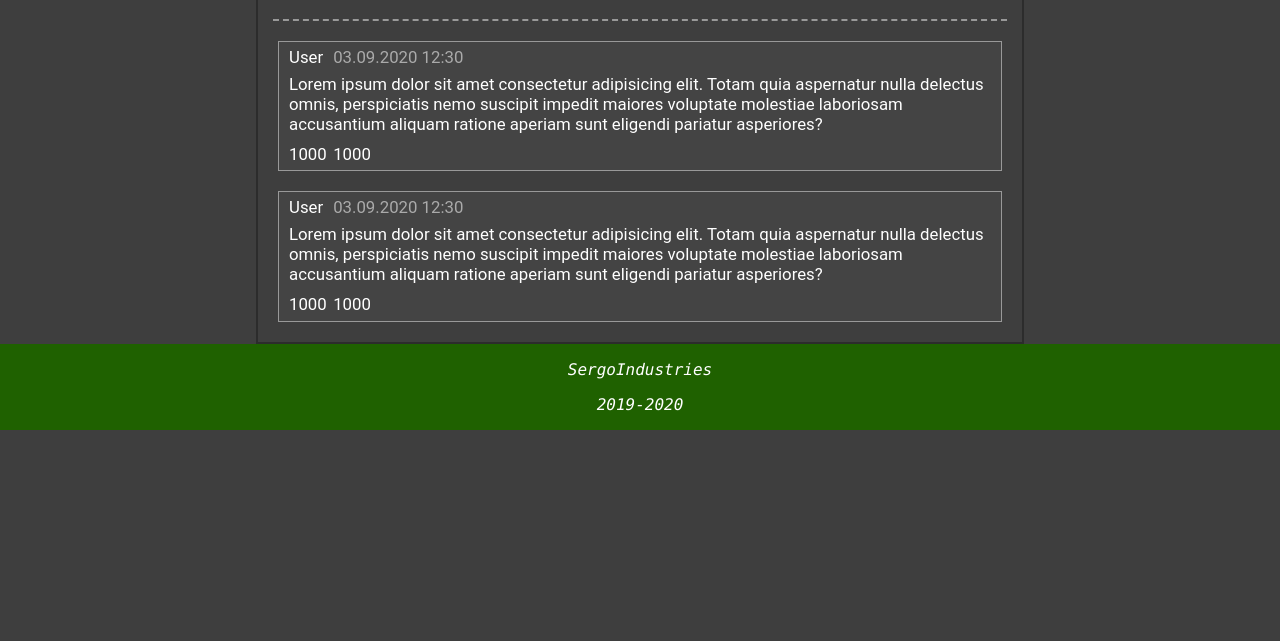
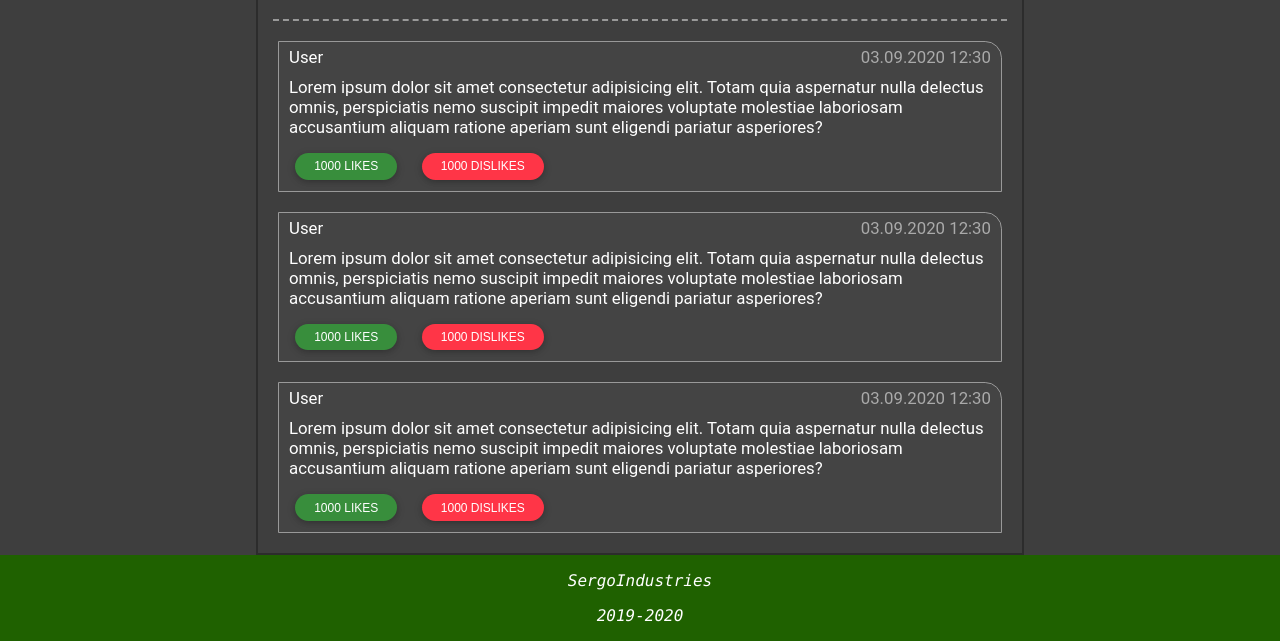
Before and after one commit to Cet500/MGS, a PHP site: page /article.html in a window 1280 px wide. Shown: the part 2417-3058 px from the top of the page. Before the commit the page ends 2847 px from the top, so only its background shows below. Run offline with PHP 8.4, Linux system fonts and the light colour scheme.

Commit message:
update comment template

```diff
--- a/template/article.html
+++ b/template/article.html
@@ -178,12 +178,10 @@
 						Lorem ipsum dolor sit amet consectetur adipisicing elit. Totam quia aspernatur nulla delectus omnis, perspiciatis nemo suscipit impedit maiores voluptate molestiae laboriosam accusantium aliquam ratione aperiam sunt eligendi pariatur asperiores?
 					</div>
 
-					<div class="article__comment-likes">
-						1000
-					</div>
+					<div class="article__comment-carma">
+						<button class="btn btn-mc btn-rounded btn-dark-green article__comment-likes">1000 likes</button>
 
-					<div class="article__comment-dislikes">
-						1000
+						<button class="btn btn-mc btn-rounded btn-danger article__comment-dislikes">1000 dislikes</button>
 					</div>
 				</div>
 
@@ -200,12 +198,30 @@
 						Lorem ipsum dolor sit amet consectetur adipisicing elit. Totam quia aspernatur nulla delectus omnis, perspiciatis nemo suscipit impedit maiores voluptate molestiae laboriosam accusantium aliquam ratione aperiam sunt eligendi pariatur asperiores?
 					</div>
 
-					<div class="article__comment-likes">
-						1000
+					<div class="article__comment-carma">
+						<button class="btn btn-mc btn-rounded btn-dark-green article__comment-likes">1000 likes</button>
+
+						<button class="btn btn-mc btn-rounded btn-danger article__comment-dislikes">1000 dislikes</button>
+					</div>
+				</div>
+
+				<div class="article__main-comment">
+					<div class="article__comment-name">
+						User
 					</div>
 
-					<div class="article__comment-dislikes">
-						1000
+					<div class="article__comment-time">
+						03.09.2020 12:30
+					</div>
+
+					<div class="article__comment-text">
+						Lorem ipsum dolor sit amet consectetur adipisicing elit. Totam quia aspernatur nulla delectus omnis, perspiciatis nemo suscipit impedit maiores voluptate molestiae laboriosam accusantium aliquam ratione aperiam sunt eligendi pariatur asperiores?
+					</div>
+
+					<div class="article__comment-carma">
+						<button class="btn btn-mc btn-rounded btn-dark-green article__comment-likes">1000 likes</button>
+
+						<button class="btn btn-mc btn-rounded btn-danger article__comment-dislikes">1000 dislikes</button>
 					</div>
 				</div>
 			</section>
--- a/template/css/article.css
+++ b/template/css/article.css
@@ -68,25 +68,26 @@
 }
 .article__main-comment{
 	display: grid;
-	grid-template-areas: 'com_name  com_time     none1'
-						 'com_text  com_text     com_text'
-						 'com_likes com_dislikes none2';
+	grid-template-areas: 'com_name  com_name  com_time'
+						 'com_text  com_text  com_text'
+						 'com_carma com_carma none2';
 	grid-template-columns: auto auto auto;
-	grid-template-rows: 1em auto 1em;
+	grid-template-rows: auto auto auto;
 
-	padding: 5px 10px 10px 10px;
+	padding: 5px 10px 5px 10px;
 	margin: 5px 20px 20px;
+	border-top-right-radius: 1em;
 
 	border: 1px solid #999999;
 	background: #444444;
 }
 .article__comment-name{
 	grid-area: com_name;
-
-	margin-right: 10px;
 }
 .article__comment-time{
 	grid-area: com_time;
+
+	text-align: right;
 
 	color: #aaaaaa;
 }
@@ -96,9 +97,12 @@
 	margin-top: 10px;
 	margin-bottom: 10px;
 }
+.article__comment-carma{
+	grid-area: com_carma;
+}
 .article__comment-likes{
-	grid-area: com_likes;
+	margin-right: 10px;
 }
 .article__comment-dislikes{
-	grid-area: com_dislikes;
+	margin-left: 10px;
 }
--- a/template/css/global-libs.css
+++ b/template/css/global-libs.css
@@ -130,6 +130,45 @@
 	box-shadow: 0 5px 11px 0 rgba(0, 0, 0, 0.18), 0 4px 15px 0 rgba(0, 0, 0, 0.15)
 }
 
+.btn-danger {
+	color: #fff;
+	background-color: #ff3547
+}
+.btn-danger:hover {
+	color: #fff;
+	background-color: #ff4f5e !important
+}
+.btn-danger:focus,
+.btn-danger.focus {
+	-webkit-box-shadow: 0 5px 11px 0 rgba(0, 0, 0, 0.18), 0 4px 15px 0 rgba(0, 0, 0, 0.15);
+	box-shadow: 0 5px 11px 0 rgba(0, 0, 0, 0.18), 0 4px 15px 0 rgba(0, 0, 0, 0.15)
+}
+.btn-danger:focus,
+.btn-danger:active,
+.btn-danger.active {
+	background-color: #ce0012
+}
+.btn-danger.dropdown-toggle {
+	background-color: #ff3547 !important
+}
+.btn-danger.dropdown-toggle:hover,
+.btn-danger.dropdown-toggle:focus {
+	background-color: #ff4f5e !important
+}
+.btn-danger:not([disabled]):not(.disabled):active,
+.btn-danger:not([disabled]):not(.disabled).active,
+.show>.btn-danger.dropdown-toggle {
+	background-color: #ce0012 !important;
+	-webkit-box-shadow: 0 5px 11px 0 rgba(0, 0, 0, 0.18), 0 4px 15px 0 rgba(0, 0, 0, 0.15);
+	box-shadow: 0 5px 11px 0 rgba(0, 0, 0, 0.18), 0 4px 15px 0 rgba(0, 0, 0, 0.15)
+}
+.btn-danger:not([disabled]):not(.disabled):active:focus,
+.btn-danger:not([disabled]):not(.disabled).active:focus,
+.show>.btn-danger.dropdown-toggle:focus {
+	-webkit-box-shadow: 0 5px 11px 0 rgba(0, 0, 0, 0.18), 0 4px 15px 0 rgba(0, 0, 0, 0.15);
+	box-shadow: 0 5px 11px 0 rgba(0, 0, 0, 0.18), 0 4px 15px 0 rgba(0, 0, 0, 0.15)
+}
+
 .btn-dark-green{
 	color: #fff;
 	background-color: #388e3c !important
```
